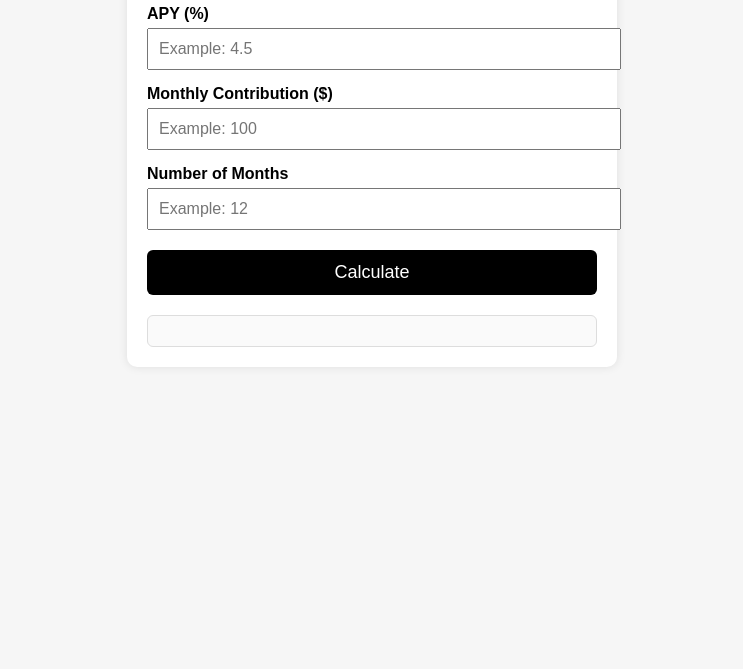
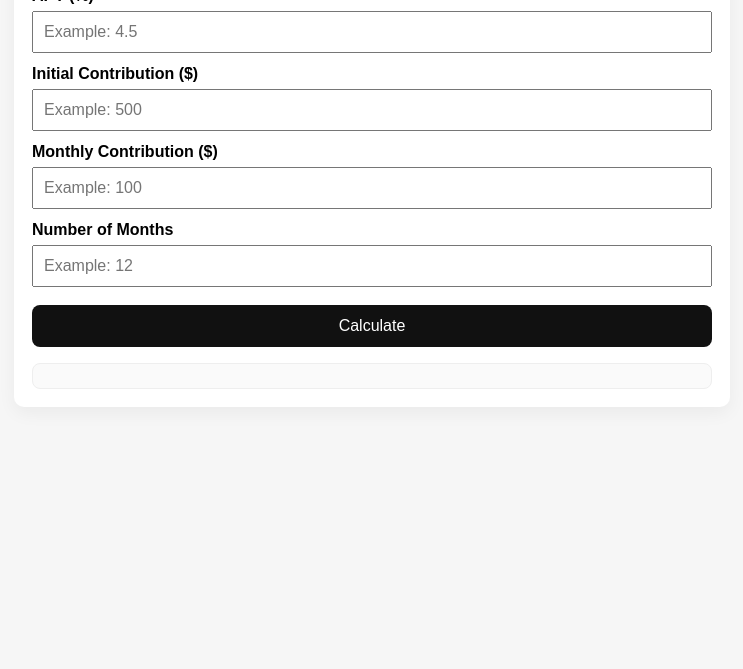
Before and after one commit to mnatashya/interest-calculator, a plain HTML site: page index.html in a window 1280 px wide. Shown: the part 131-800 px from the top of the page, without its empty margins (268-1011 px from the left). Drawn offline with Linux system fonts and the light colour scheme.

Commit message:
Update index.html

```diff
--- a/index.html
+++ b/index.html
@@ -3,58 +3,39 @@
 <head>
 <meta charset="UTF-8">
 <title>Interest Calculator</title>
+<meta name="viewport" content="width=device-width, initial-scale=1">
 <style>
     body {
         font-family: Arial, sans-serif;
         background: #f6f6f6;
-        padding: 40px;
+        padding: 24px;
     }
     .container {
-        max-width: 450px;
+        max-width: 680px;
         margin: auto;
         background: white;
-        padding: 20px;
+        padding: 18px;
         border-radius: 10px;
-        box-shadow: 0 0 10px rgba(0,0,0,0.1);
+        box-shadow: 0 6px 18px rgba(0,0,0,0.05);
     }
-    label {
-        font-weight: bold;
-        display: block;
-        margin-top: 15px;
+    label { font-weight: 600; display: block; margin-top: 12px; }
+    input { width: 100%; padding: 10px; margin-top: 6px; font-size: 16px; box-sizing: border-box; }
+    button {
+        width: 100%; margin-top: 18px; padding: 12px; font-size: 16px;
+        background: #111; color: #fff; border: none; border-radius: 8px;
     }
-    input {
-        width: 100%;
-        padding: 10px;
-        margin-top: 5px;
-        font-size: 16px;
-    }
-    button {
-        width: 100%;
-        margin-top: 20px;
-        padding: 12px;
-        font-size: 18px;
-        background: black;
-        color: white;
-        border: none;
-        border-radius: 6px;
-        cursor: pointer;
-    }
-    .results {
-        margin-top: 20px;
-        padding: 15px;
-        background: #fafafa;
-        border-radius: 6px;
-        border: 1px solid #ddd;
-    }
+    .results { margin-top: 16px; padding: 12px; background:#fafafa; border-radius:8px; border:1px solid #eee; }
 </style>
 </head>
 <body>
-
 <div class="container">
     <h2>Interest Calculator</h2>
 
     <label>APY (%)</label>
     <input type="number" id="apy" placeholder="Example: 4.5">
+
+    <label>Initial Contribution ($)</label>
+    <input type="number" id="initial" placeholder="Example: 500">
 
     <label>Monthly Contribution ($)</label>
     <input type="number" id="monthly" placeholder="Example: 100">
@@ -70,22 +51,23 @@
 <script>
 function calculate() {
     let apy = parseFloat(document.getElementById("apy").value) / 100;
+    let initial = parseFloat(document.getElementById("initial").value) || 0;
     let monthly = parseFloat(document.getElementById("monthly").value);
     let months = parseInt(document.getElementById("months").value);
 
     if (isNaN(apy) || isNaN(monthly) || isNaN(months)) {
-        document.getElementById("results").innerHTML = "Please fill in all fields.";
+        document.getElementById("results").innerHTML = "Please fill in all required fields.";
         return;
     }
 
     let monthlyRate = apy / 12;
-    let balance = 0;
-    let totalContributions = 0;
+    let balance = initial;
+    let totalContributions = initial;
 
     for (let i = 0; i < months; i++) {
-        balance += monthly;            // contribute
+        balance += monthly;
         totalContributions += monthly;
-        balance *= (1 + monthlyRate);  // apply interest
+        balance *= (1 + monthlyRate);
     }
 
     let interestEarned = balance - totalContributions;
@@ -97,6 +79,5 @@ function calculate() {
     `;
 }
 </script>
-
 </body>
 </html>
```
